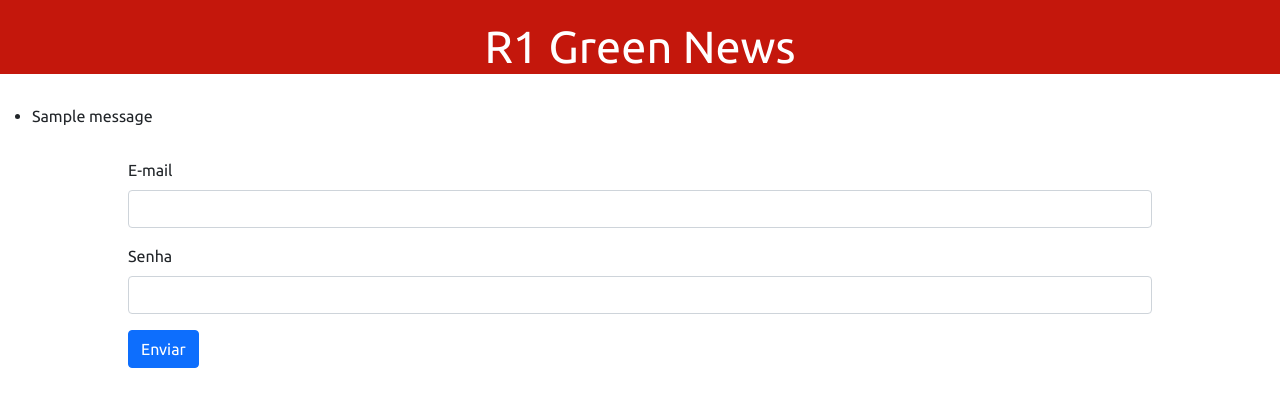
After one commit to Joao-Vitor-Marques-Braga/Site-de-noticias-flask, a Flask app: page /login in a window 1280 px wide. The commit adds this page. Shown: the top 407 px of the page. Run offline with Flask 2, Linux system fonts and the light colour scheme; one stand-in notice (Sample message) is shown.

Commit message:
Add files via upload

```diff
--- a/main.py
+++ b/main.py
@@ -1,6 +1,8 @@
-from flask import Flask, render_template, request, redirect
+from flask import Flask, render_template, request, redirect, session, flash
 
 app = Flask(__name__)
+
+app.secret_key = 'njr@jv@ssnews@r1gnews'
 
 class Notícias:
     def __init__(self, titulo, descrição, materia, imagem1, imagem2, imagem3, autor):
@@ -13,6 +15,9 @@ class Notícias:
         self.autor = autor
 lista = list()
 
+usuario_correto = "joaovitorkge@gmail.com"
+senha_correta = "123"
+
 @app.route('/')
 def home():
     if len(lista) == 0:
@@ -22,7 +27,10 @@ def home():
 
 @app.route('/publicar')
 def publicar():
-    return render_template('publicar.html')
+    if 'logar' not in session or session['logar'] == None:
+        return redirect('/login')
+    else:
+        return render_template('publicar.html')
 
 @app.route('/inserir', methods=['POST'])
 def inserir():
@@ -40,5 +48,27 @@ def inserir():
 
     return redirect('/')
 
+@app.route('/login')
+def login():
+    return render_template('login.html')
+
+@app.route('/logar', methods=['post'])
+def logar():
+    usuario = request.form['email']
+    senha = request.form['senha']
+    if usuario == usuario_correto and senha == senha_correta:
+        session['logar'] = usuario
+        flash ('Login Realizado com Sucesso')
+        return redirect('/publicar')
+    else:
+        flash ('Login Flalhou!')
+        return redirect('/login')
+
+@app.route('/logout')
+def logout():
+    session['logar'] = None
+    return redirect('/')
+
+
 if __name__ == '__main__':
     app.run(debug=True)
--- a/static/style.css
+++ b/static/style.css
@@ -50,6 +50,7 @@ body{
 .corpo h3{
     font-size: 15px;
     padding-top: 25px;
+    padding-bottom: 40px;
 }
 
 .formulario{
--- /dev/null
+++ b/templates/login.html
@@ -0,0 +1,50 @@
+<!DOCTYPE html>
+<html lang="pt-BR">
+<head>
+    <meta charset="UTF-8">
+    <meta http-equiv="X-UA-Compatible" content="IE=edge">
+    <meta name="viewport" content="width=device-width, initial-scale=1.0">
+    <link href="https://cdn.jsdelivr.net/npm/bootstrap@5.1.3/dist/css/bootstrap.min.css" rel="stylesheet"
+    integrity="sha384-1BmE4kWBq78iYhFldvKuhfTAU6auU8tT94WrHftjDbrCEXSU1oBoqyl2QvZ6jIW3" crossorigin="anonymous">
+    <link rel="stylesheet" href="../static/style.css">
+    <title>Login</title>
+</head>
+<body>
+    <header class="cabecalho">
+      <div>
+          <h1>R1 Green News</h1>
+      </div>
+    </header>
+
+    <div>
+        {% with  messages = get_flashed_messages() %}
+          {% if messages %}
+            <ul class="flashes">
+            {% for message in messages %}
+              <li>{{ message }}</li>
+            {% endfor %}
+            </ul>
+            {% endif %}
+        {% endwith %}
+      </div>
+
+    <section>
+        <form class="formulario" action="logar" method="post">
+            <div class="mb-3">
+              <label for="exampleInputEmail1" class="form-label">E-mail</label>
+              <input type="text" class="form-control" name="email">
+            </div>
+            <div class="mb-3">
+              <label for="exampleInputPassword1" class="form-label">Senha</label>
+              <input type="password" class="form-control" name="senha">
+            </div>
+            <button type="submit" class="btn btn-primary">Enviar</button>
+          </form>
+    </section>
+</body>
+<script
+    src="https://cdn.jsdelivr.net/npm/bootstrap@5.2.2/dist/js/bootstrap.bundle.min.js"
+    integrity="sha384-OERcA2EqjJCMA+/3y+gxIOqMEjwtxJY7qPCqsdltbNJuaOe923+mo//f6V8Qbsw3"
+    crossorigin="anonymous">
+    </script>
+</html>
```
Also changed, not shown: templates/index.html (+9 -7 lines), templates/publicar.html (+12 -0 lines).
